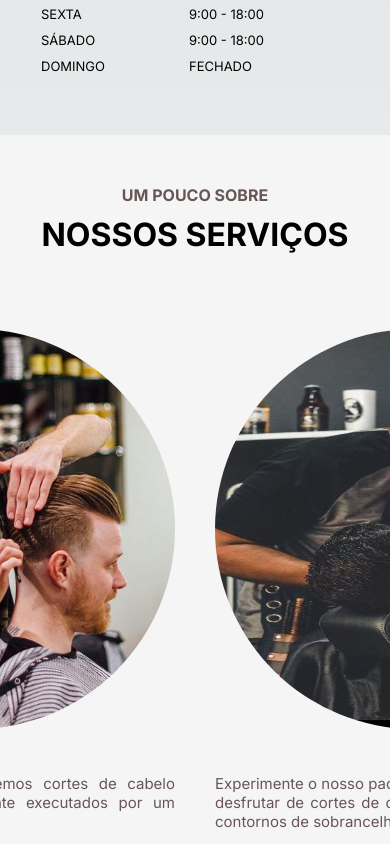
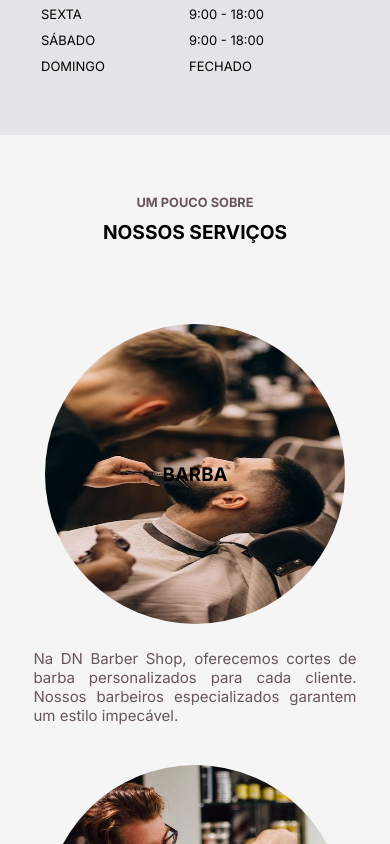
Before and after one commit to Queonias/baber_shop, a Next.js app: page / in a window 390 px wide. Shown: the part 1080-1924 px from the top of the page. Built offline with nearby package versions, Linux system fonts and the light colour scheme.

Commit message:
responsividade about

```diff
--- a/src/app/pages/about/page.js
+++ b/src/app/pages/about/page.js
@@ -22,7 +22,7 @@ export default function About() {
                 </div>
                 <div className={styles.services}>
                     <Image className={styles.imagem} src={`/images/completo.png`} width="400" height="400" />
-                    <p>Experimente o nosso pacote completo , onde você pode desfrutar de cortes de cabelo, tratamentos de barba e contornos de sobrancelha, tudo em um só lugar.</p>
+                    <p>Experimente o nosso pacote completo, onde você pode desfrutar de cortes de cabelo, tratamentos de barba e contornos de sobrancelha, tudo em um só lugar.</p>
                 </div>
                 <div className={styles.services}>
                     <Image className={styles.imagem} src={`/images/domiciliar.png`} width="400" height="400" />
--- a/src/styles/About.module.css
+++ b/src/styles/About.module.css
@@ -82,3 +82,67 @@
     /* Alinha o título ao topo do contêiner pai */
     z-index: 1;
 }
+
+@media (max-width: 768px) {
+    .about_container {
+        padding: 10px;
+        height: auto;
+    }
+
+    .about_title h1 {
+        font-size: 1.5em;
+    }
+
+    .about_title h3 {
+        font-size: 0.9em;
+    }
+
+    .services_container {
+        flex-direction: column;
+        align-items: center;
+    }
+
+    .services {
+        margin: 10px 0;
+        max-width: 90%;
+    }
+
+    .services p {
+        font-size: 14px;
+        padding: 0 5px;
+        margin-top: 5px;
+        margin-bottom: 20px;
+    }
+}
+
+@media (max-width: 480px) {
+    .imagem {
+        width: 300px;
+        height: 300px;
+    }
+
+    .about_title h1 {
+        font-size: 1.2em;
+    }
+
+    .about_title h3 {
+        font-size: 0.8em;
+    }
+
+    .services p {
+        font-size: 15px;
+        padding: 0 5px;
+        margin-top: 5px;
+        margin-bottom: 20px;
+    }
+
+    .about_container {
+        padding: 10px;
+        height: auto;
+    }
+
+    .services_container {
+        flex-direction: column;
+        align-items: center;
+    }
+}
```
